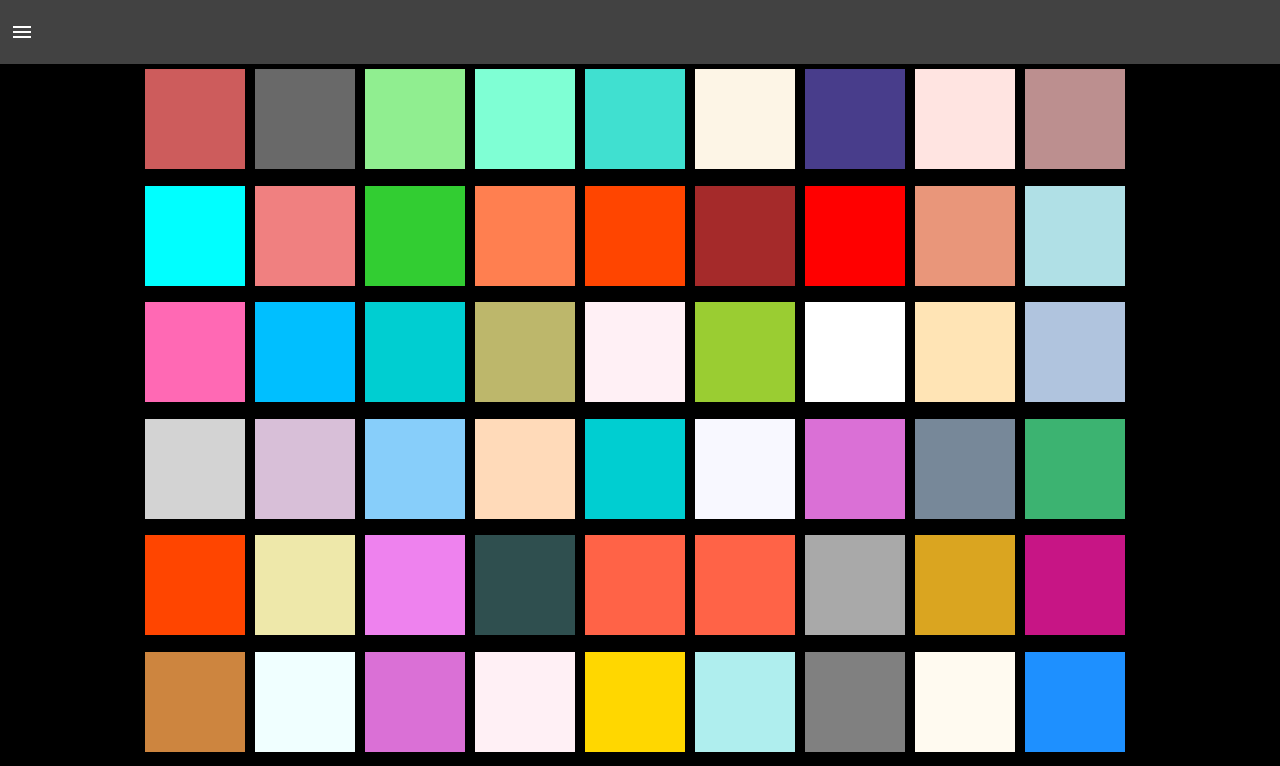
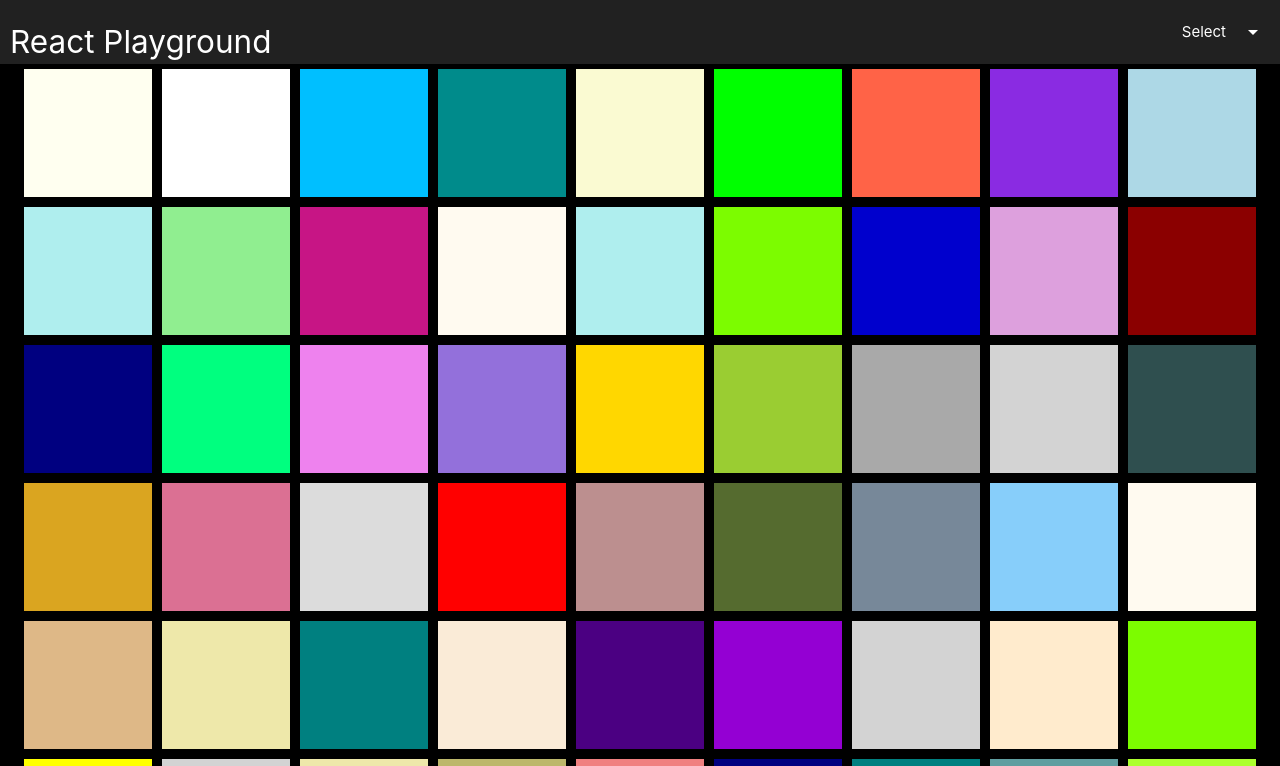
Before and after one commit to mmankey/React-Playground, a React (Create React App) app: page /Disco in a window 1280 px wide. Shown: the top 766 px of the page. Built offline with nearby package versions, Linux system fonts and the light colour scheme.

Commit message:
nav disco

```diff
--- a/package.json
+++ b/package.json
@@ -3,6 +3,7 @@
   "version": "0.1.0",
   "private": true,
   "dependencies": {
+    "materialize-css": "^1.0.0-rc.2",
     "react": "^16.8.6",
     "react-dom": "^16.8.6",
     "react-router-dom": "^5.0.0",
--- a/src/Components/Navbar/Navbar.css
+++ b/src/Components/Navbar/Navbar.css
@@ -1,3 +1,3 @@
-.material-icons{
-    padding-left: 10px;
+.margin {
+  margin: 10px;
 }
--- a/src/Components/Navbar/Navbar.js
+++ b/src/Components/Navbar/Navbar.js
@@ -1,22 +1,50 @@
 import React, { Component } from "react";
-import "./Navbar.css"
+import M from "materialize-css";
+import "./Navbar.css";
 
 class Navbar extends Component {
+  componentDidMount() {
+    let elems = document.querySelectorAll(".dropdown-trigger");
+    M.Dropdown.init(elems, { inDuration: 300, outDuration: 225 });
+  }
+
   render() {
     return (
       <div className="navbar-fixed">
         <nav>
-          <div className="nav-wrapper grey darken-3">
-            {/* <a href="#" className="brand-logo">
-              Logo
-            </a> */}
+          <div className="nav-wrapper grey darken-4 ">
+            <ul className="left ">
+              <li>
+                <a href="\" class="brand-logo margin">
+                  React Playground
+                </a>
+              </li>
+            </ul>
+            {/* Dropdown Structure */}
+            <ul id="dropdown1" className="dropdown-content grey darken-4">
+              <li>
+                <a href="/Disco">Disco</a>
+              </li>
+              {/* <li>
+                <a href="#!">two</a>
+              </li>
+              <li class="divider" />
+              <li>
+                <a href="#!">three</a>
+              </li> */}
+            </ul>
 
-            <i className="material-icons">menu</i>
-
-            <ul id="nav-mobile" className="right hide-on-med-and-down">
-              <li>{/* <a href="sass.html">Sass</a> */}</li>
-              <li>{/* <a href="badges.html">Components</a> */}</li>
-              <li>{/* <a href="collapsible.html">JavaScript</a> */}</li>
+            <ul class="right ">
+              <li>
+                <a
+                  className="dropdown-trigger"
+                  href="#!"
+                  data-target="dropdown1"
+                >
+                  Select
+                  <i className="material-icons right">arrow_drop_down</i>
+                </a>
+              </li>
             </ul>
           </div>
         </nav>
--- a/src/Pages/2Disco/Disco.css
+++ b/src/Pages/2Disco/Disco.css
@@ -7,6 +7,8 @@
 }
 
 .discoBoxDiv{
-    margin: auto;
-
+    width: 100vw;
+    display: flex;
+    justify-content: center;
+    flex-wrap: wrap
 }
```
Also changed, not shown: src/Pages/2Disco/Disco.js (+1 -6 lines), 1 other file (tests, documents, lock files or other folders).
